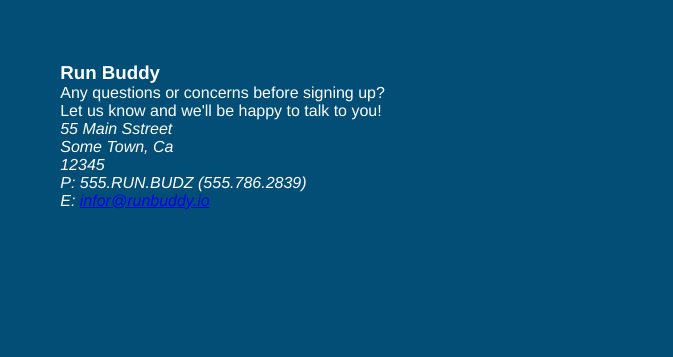
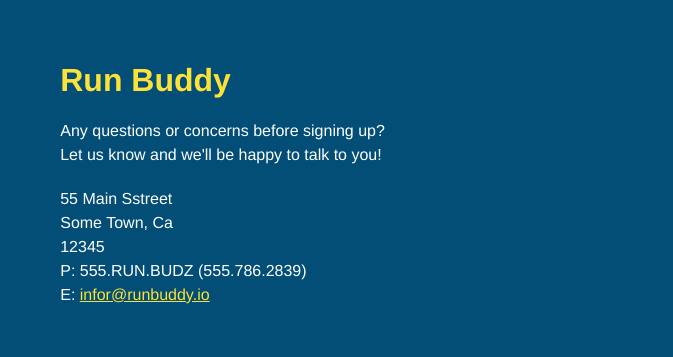
Before and after one commit to klynn726/run-buddy, a plain HTML site: page index.html in a window 1280 px wide. Shown: the part 4089-4446 px from the top of the page, 607-1280 px from the left. Drawn offline with Linux system fonts and the light colour scheme.

Commit message:
contact info css

```diff
--- a/assets/css/style.css
+++ b/assets/css/style.css
@@ -238,6 +238,22 @@ Section {
     color: white;
 }
 
+.contact-info h3 {
+    color: #fce138;
+    font-size: 32px;
+}
+
+.contact-info p,
+.contact-info address {
+    margin: 20px 0;
+    line-height: 1.5;
+    font-size: 20 px;
+    font-style: normal;
+}
+
+.contact-info a {
+    color: #fce138
+}
 
 /* apply styles to <footer> */
 footer {
```
